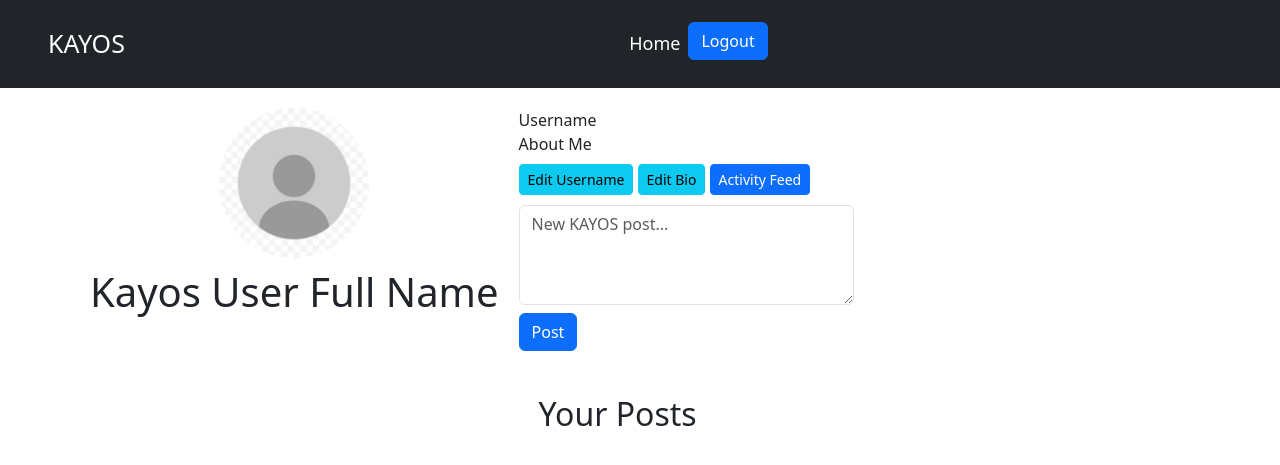
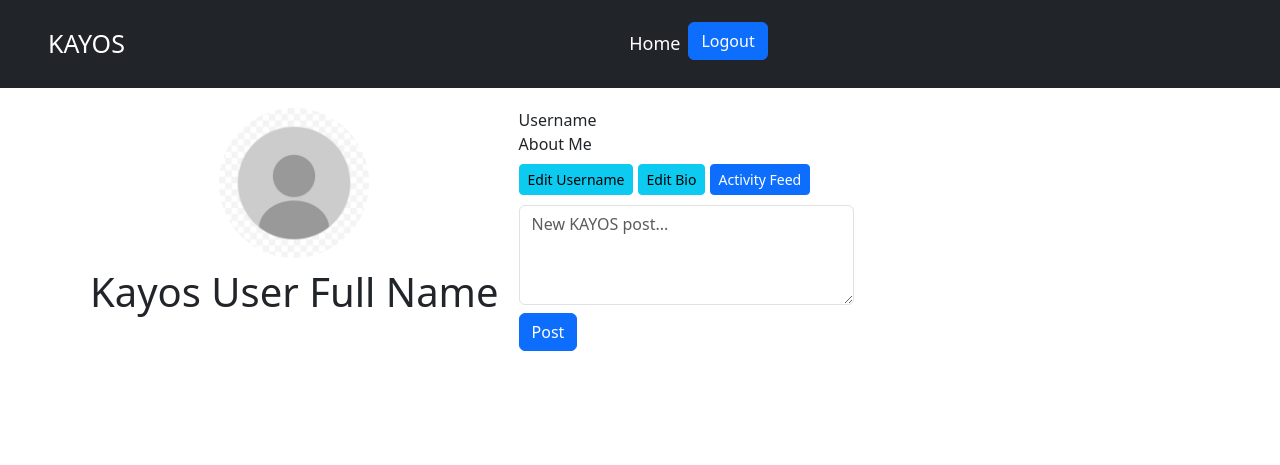
Before and after one commit to CodingCZR/Kayos-Blog, a plain HTML site: page microbloglite-capstone-starter-frontend/profile.html in a window 1280 px wide. Drawn offline with nearby package versions, Linux system fonts and the light colour scheme; no server answers; sample sign-in values are in the browser's storage.

Commit message:
minimal changes to profile page and landing page

```diff
--- a/microbloglite-capstone-starter-frontend/profile.html
+++ b/microbloglite-capstone-starter-frontend/profile.html
@@ -74,13 +74,6 @@
         <button type="submit" class="btn btn-primary mt-2">Post</button>
       </form>
 
-      <!-- Display User Posts -->
-      <div class="container mt-4">
-        <h2>Your Posts</h2>
-        <ul id="userPosts" class="list-group">
-          <!-- Posts will be displayed here -->
-        </ul>
-      </div>
     </div>
   </div>
 
```
Also changed, not shown: microbloglite-capstone-starter-frontend/index.html (+1 -4 lines).
